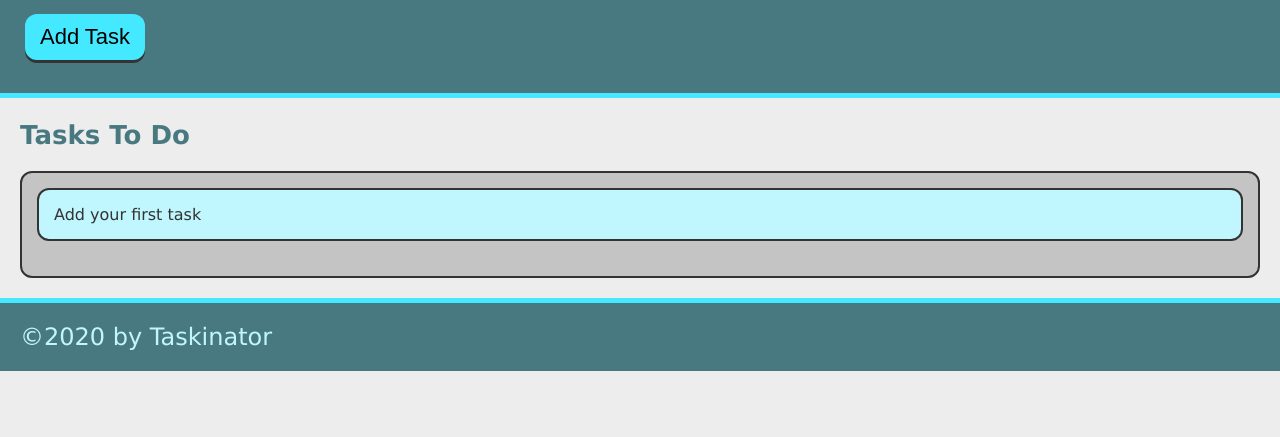
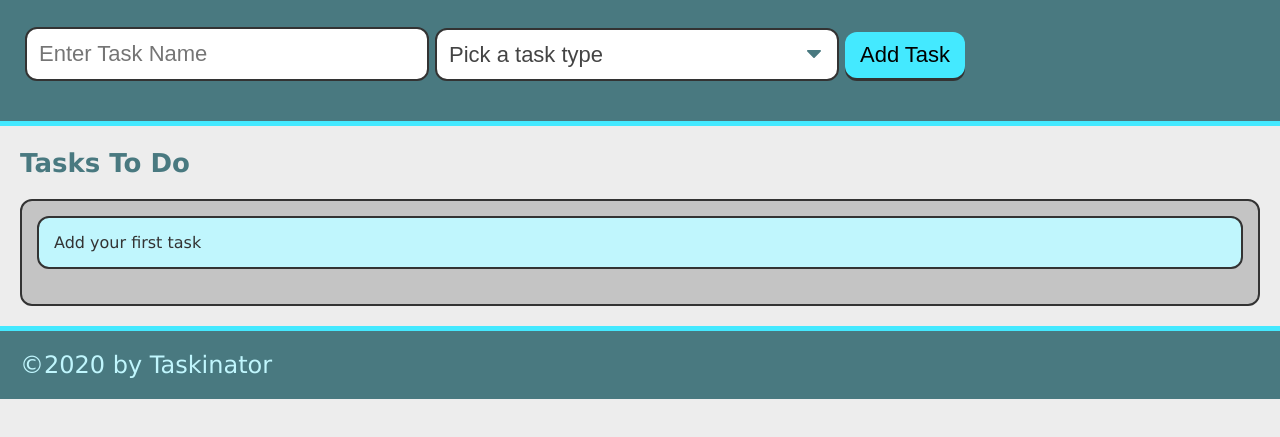
Before and after one commit to TheresaRutledge/taskinator, a plain HTML site: page index.html in a window 1280 px wide. Shown: the part 115-552 px from the top of the page. Drawn offline with Linux system fonts and the light colour scheme.

Commit message:
task input form added

```diff
--- a/assets/js/script.js
+++ b/assets/js/script.js
@@ -1,6 +1,7 @@
-const buttonE1 = document.querySelector('#save-task');
+const formE1 = document.querySelector('#task-form');
 
 const createTaskHandler = () => {
+    event.preventDefault();
     var tasksToDoEl = document.querySelector('#tasks-to-do');
     var taskItemEl = document.createElement('li');
     taskItemEl.className = 'task-item';
@@ -8,4 +9,4 @@ const createTaskHandler = () => {
     tasksToDoEl.appendChild(taskItemEl);
 }
 
-buttonE1.addEventListener('click',createTaskHandler);
+formE1.addEventListener('submit',createTaskHandler);
--- a/index.html
+++ b/index.html
@@ -15,7 +15,22 @@
         <p>
             Click the buttom below to add a new task!
         </p>
-        <button class='btn' id='save-task'>Add Task</button>
+        <form id='task-form'>
+            <div class='form-group'>
+                <input type='text' name='task-name' class='text-input' placeholder='Enter Task Name'/>
+            </div>
+            <div class="form-group">
+                <select name="task-type" class='select-dropdown'>
+                  <option value="" disabled selected>Pick a task type</option>
+                  <option value="Print">Print</option>
+                  <option value="Web">Web</option>
+                  <option value="Mobile">Mobile</option>
+                </select>
+              </div>
+            <div class='form-group'>
+                <button class='btn' id='save-task' type='submit'>Add Task</button>
+            </div>
+        </form>
     </header>
     <main>
         <section class='task-list-wrapper'>
```
